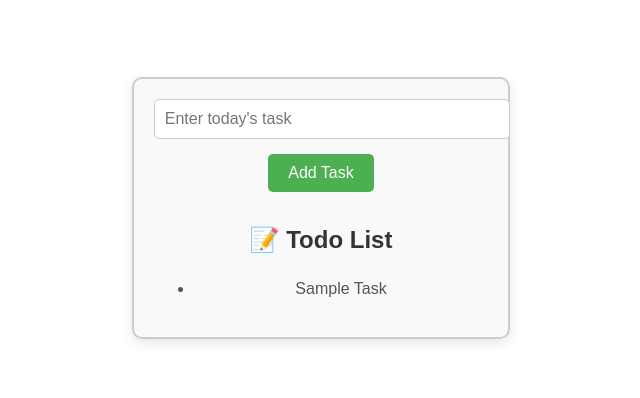
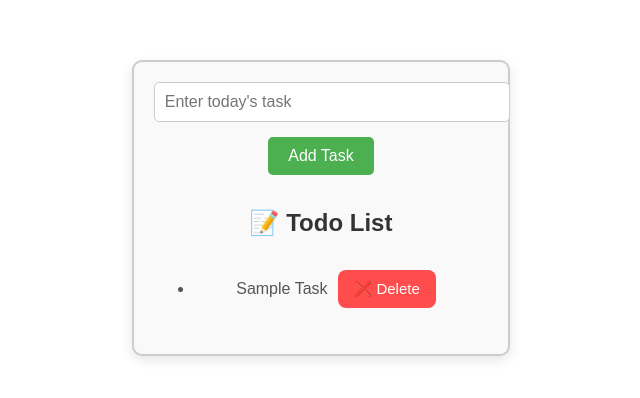
Before and after one commit to siddhant-gavai/react-object-state, a React (Vite) app: page / in a window 1280 px wide. Shown: the part 192-590 px from the top of the page, without its empty margins (319-959 px from the left). Built offline with nearby package versions, Linux system fonts and the light colour scheme.

Commit message:
Add delete task functionality to TodoList component

```diff
--- a/src/TodoList.jsx
+++ b/src/TodoList.jsx
@@ -37,16 +37,34 @@ const TodoList = () => {
     textAlign: "center",
     color: "#333",
   };
+  const deleteBUttonStyle = {
+    margin: "10px 10px",
+    color: "#fff",
+    padding: "10px 16px",
+    border: "none",
+    borderRadius: "8px",
+    backgroundColor: "#ff4d4d",
+    cursor: "pointer",
+    fontSize: "15px",
+    fontWeight: "500",
+    transition: "background-color 0.3s ease",
+  };
+
   let [tasks, setTasks] = useState([{ task: "Sample Task", id: uuidv4() }]);
   let [newTask, setNewTask] = useState("");
 
   const addTask = () => {
-    setTasks([...tasks, { task: newTask, id: uuidv4() }]);
+    setTasks((preValues) => {
+      return [...preValues, { task: newTask, id: uuidv4() }];
+    });
     setNewTask("");
   };
 
   let updateTaskValue = (event) => {
     setNewTask(event.target.value);
+  };
+  const deleteTask = (id) => {
+    setTasks((preValue) => tasks.filter((preValue) => preValue.id !== id));
   };
 
   return (
@@ -65,7 +83,13 @@ const TodoList = () => {
       <ul>
         {tasks.map((tasks, index) => (
           <li key={tasks.id} style={{ margin: "10px 0", color: "#555" }}>
-            {tasks.task}
+            <span>{tasks.task}</span>
+            <button
+              onClick={() => deleteTask(tasks.id)}
+              style={deleteBUttonStyle}
+            >
+              ❌ Delete
+            </button>
           </li>
         ))}
       </ul>
```
